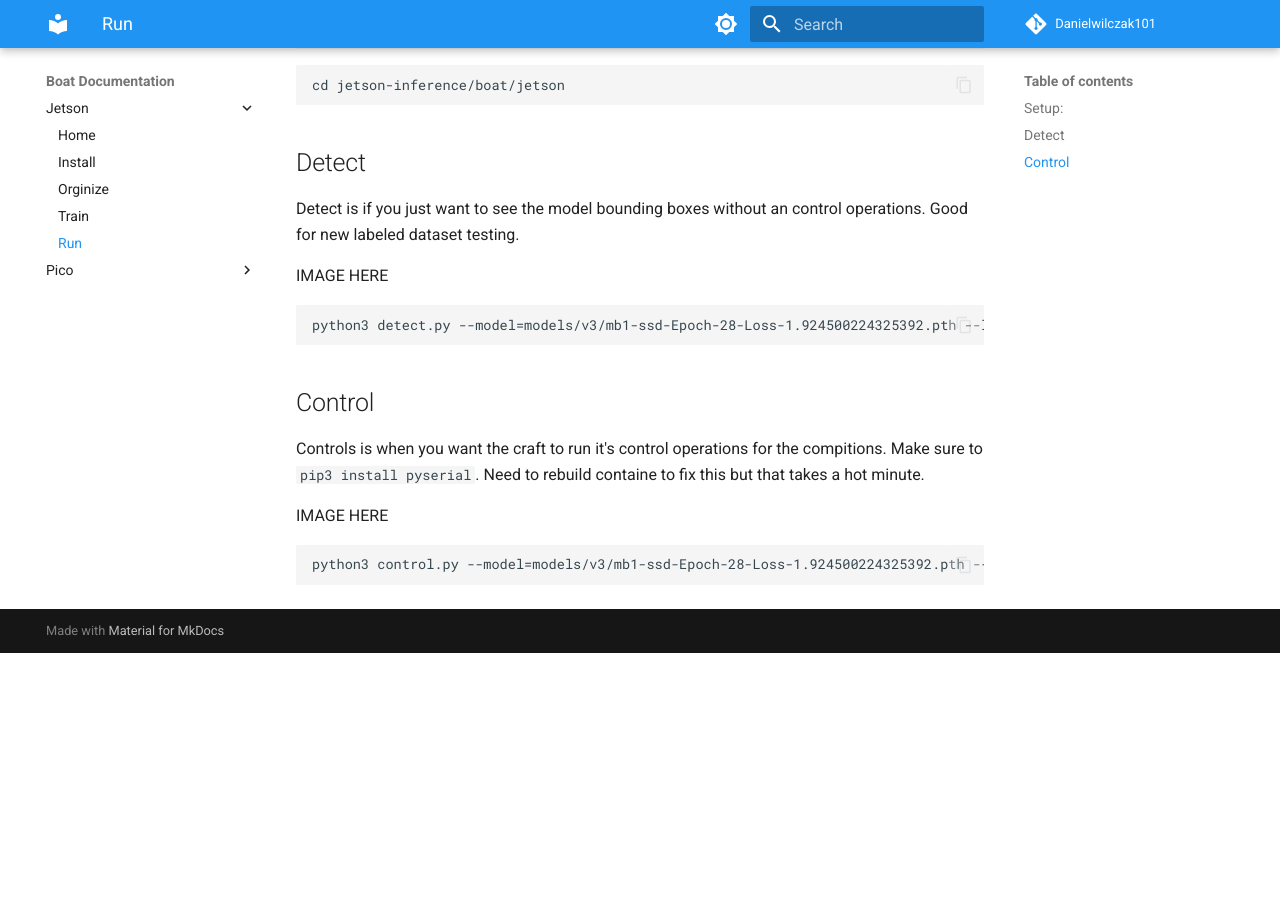
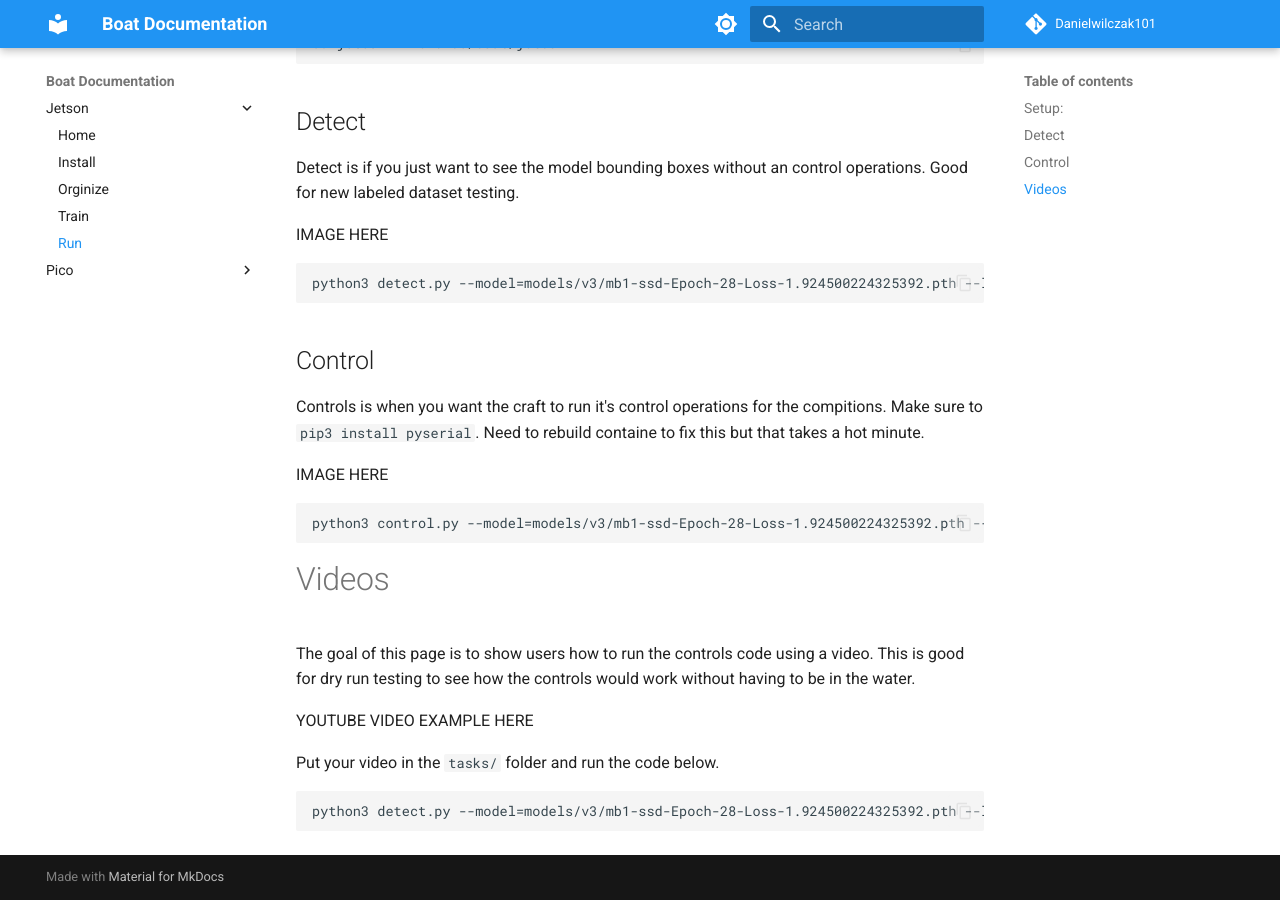
Before and after one commit to danielwilczak101/boat, an MkDocs documentation site: the page built from docs/jetson/run.md, in a window 1280 px wide and 900 px high, scrolled down 750 px. Built offline with MkDocs 1.6.1 and Material for MkDocs 9.7.7, drawn with Linux system fonts in a browser that asks for light colours; before the commit the page ends 1403 px from its top, so only the background shows below that.

Commit message:
Updated.

````diff
--- a/docs/jetson/run.md
+++ b/docs/jetson/run.md
@@ -19,7 +19,7 @@
 IMAGE HERE
 
 ```
-python3 detect.py --model=models/v3/mb1-ssd-Epoch-28-Loss-1.924500224325392.pth --labels=models/v3/labels.txt --input-width=640 --input-height=640 --input-blob=input_0 --output-cvg=scores --output-bbox=boxes /jetson-inference/boat/tasks/run2.mp4
+python3 detect.py --model=models/v3/mb1-ssd-Epoch-28-Loss-1.924500224325392.pth --labels=models/v3/labels.txt --input-width=640 --input-height=640 --input-blob=input_0 --output-cvg=scores --output-bbox=boxes --threshold=.15 /jetson-inference/boat/tasks/run4.mp4
 ```
 
 ## Control
@@ -28,5 +28,16 @@
 IMAGE HERE
 
 ```
-python3 control.py --model=models/v3/mb1-ssd-Epoch-28-Loss-1.924500224325392.pth --labels=models/v3/labels.txt --input-width=640 --input-height=640 --input-blob=input_0 --output-cvg=scores --output-bbox=boxes --threshold=.15 /jetson-inference/boat/tasks/run4.mp4
+python3 control.py --model=models/v3/mb1-ssd-Epoch-28-Loss-1.924500224325392.pth --labels=models/v3/labels.txt --input-width=640 --input-height=640 --input-blob=input_0 --output-cvg=scores --output-bbox=boxes --threshold=.15 /dev/video0
 ```
+
+# Videos
+The goal of this page is to show users how to run the controls code using a video. This is good for dry run testing to see how the controls would work without having to be in the water.
+
+YOUTUBE VIDEO EXAMPLE HERE
+
+Put your video in the `tasks/` folder and run the code below.
+
+```
+python3 detect.py --model=models/v3/mb1-ssd-Epoch-28-Loss-1.924500224325392.pth --labels=models/v3/labels.txt --input-width=640 --input-height=640 --input-blob=input_0 --output-cvg=scores --output-bbox=boxes --threshold=.15 /jetson-inference/boat/tasks/run4.mp4
+```
````
Also changed, not shown: docs/jetson/train.md (+1 -1 lines), docs/jetson/video.md (deleted, +0 -22 lines).
